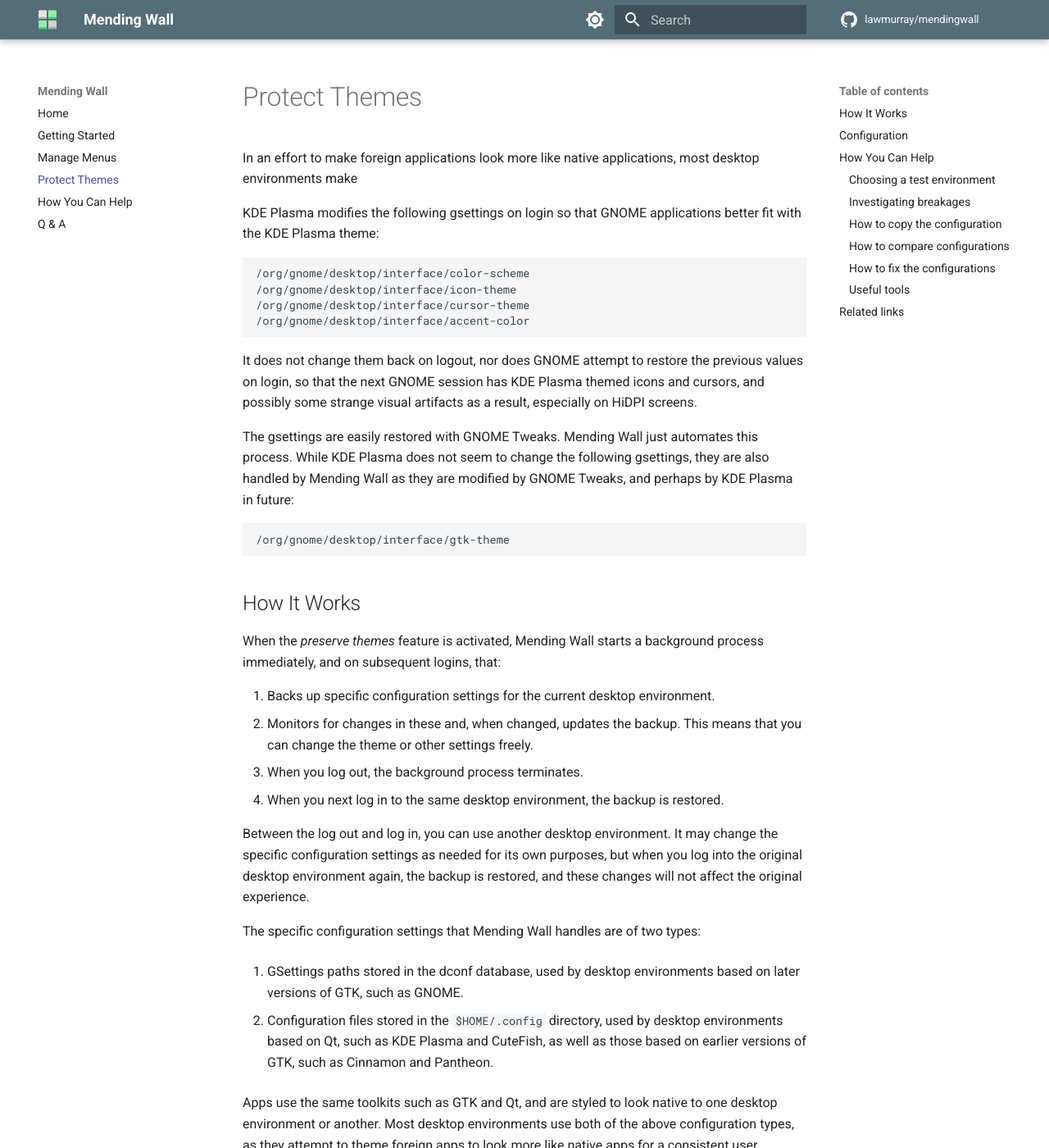
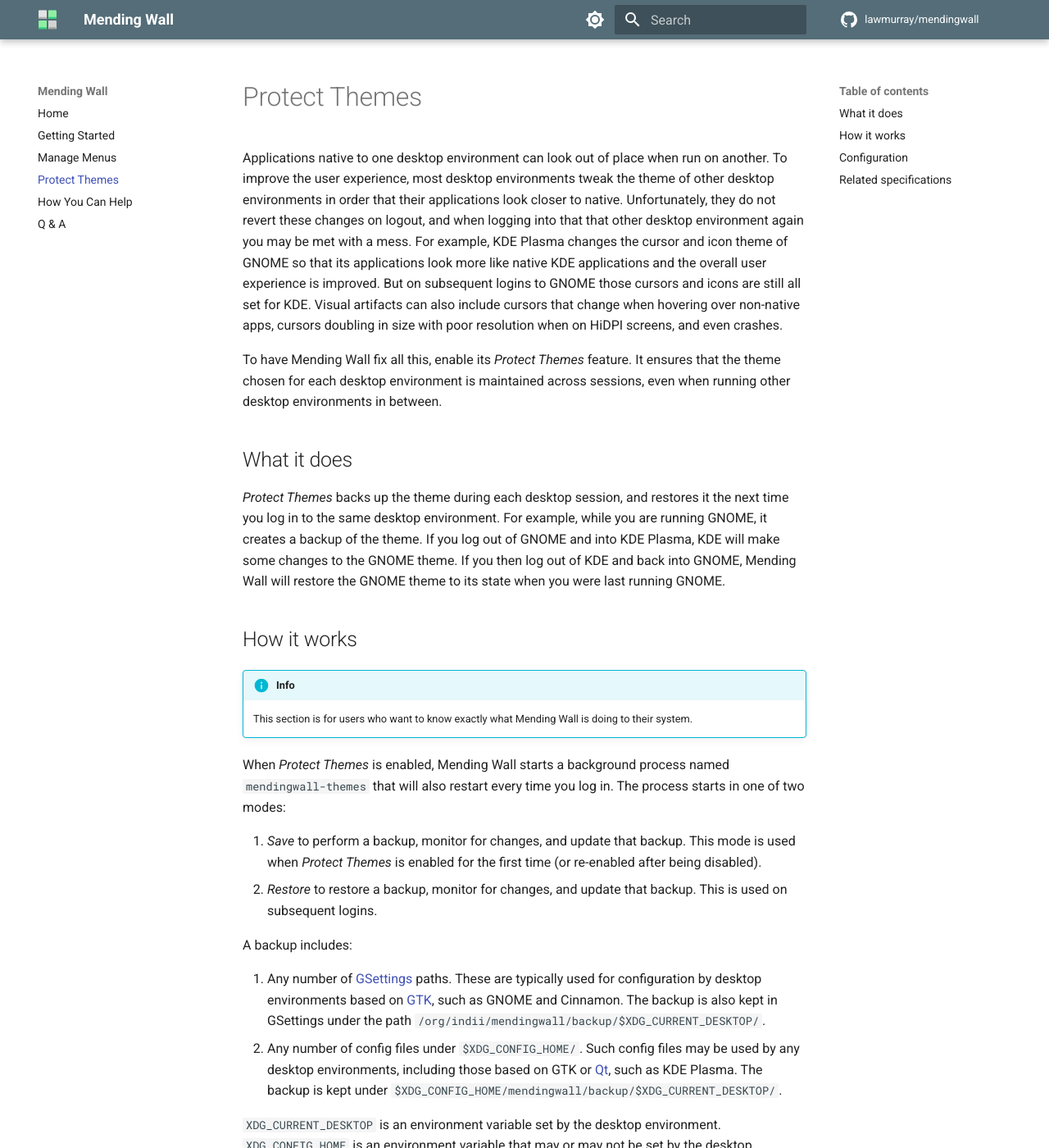
Before and after one commit to lawmurray/mendingwall, an MkDocs documentation site: the page built from docs/protect-themes.md, in a window 1280 px wide and 1400 px high. Shown: the whole window at 82% size. Built offline with MkDocs 1.6.1 and Material for MkDocs 9.7.7, drawn with Linux system fonts in a browser that asks for light colours; comment, search, counter and statistics services are not loaded; some of the changed text lies outside the part shown.

````diff
--- a/docs/how-you-can-help.md
+++ b/docs/how-you-can-help.md
@@ -2,9 +2,66 @@
 
 Mending Wall is designed to make contributions as easy as possible, either with or without programming experience. User contributions are essential to expand coverage of desktop environments and Linux distributions. You can help with:
 
-- [Improving the *manage counterpart applications* feature](counterpart-applications.md), e.g. adding a missing application or a whole new desktop environment. This only requires editing config files.
-- [Improving the *preserve themes* feature](preserve-themes.md), e.g. finding and fixing breakages or adding support for a whole new desktop environment. This only requires editing config files.
-- [Reporting issues](https://github.com/lawmurray/mendingwall/issues), e.g. bugs in the app, problems with the above features on particular Linux distributions or in particular desktop environments, etc.
-- Adding whole new features. This requires programming. Mending Wall is written in C as a GNOME application using Adwaita, GTK4, and [Blueprint](https://jwestman.pages.gitlab.gnome.org/blueprint-compiler/).
+- [Improve *Manage Menus*](manage-menus.md), e.g. adding a missing application or a whole new desktop environment. This only requires editing config files.
+- [Improve *Protect Themes*](protect-themes.md), e.g. finding and fixing breakages or adding support for a whole new desktop environment. This only requires editing config files.
+- [Report issues](https://github.com/lawmurray/mendingwall/issues), e.g. bugs in the app, problems with the above features on particular Linux distributions or in particular desktop environments, etc.
+- Add whole new features. This requires programming. Mending Wall is written in C as a GNOME application using Adwaita, GTK4, and [Blueprint](https://jwestman.pages.gitlab.gnome.org/blueprint-compiler/).
 
 All contributions can be made via the [GitHub repository](https://github.com/lawmurray/mendingwall), either via an [issue](https://github.com/lawmurray/mendingwall/issues) or a [pull request](https://github.com/lawmurray/mendingwall/pull_requests). If GitHub is unfamiliar to you, just start by opening an issue to describe the problem that you have found, the results of your investigation so far, and a proposed fix if you have one. Others can help from there.
+
+
+## Suggested workflow
+
+You have several options as a work environment:
+
+1. Use a virtual machine, perhaps run with [Boxes](https://apps.gnome.org/Boxes/) or [VirtualBox](https://www.virtualbox.org/) to make it easy. Install a Linux distribution to work with. There is value in testing different Linux distributions as they often apply their own themes to desktop environments that may need special consideration. Consider trying a new distribution!
+2. Use your current system but first create a snapshot that you can restore in case of problems.
+3. Use your current system if you are determined to fix anything that breaks anyway.
+
+### Investigating breakages
+
+Once you have chosen a work environment, you need to install at least two desktop environments for testing (e.g. GNOME and KDE). In most cases, one will already have been installed when you installed Linux. After installation, a typical workflow is as follows:
+
+1. Log into the first desktop environment and ensure that it is running correctly. Make a copy of the configuration (see below).
+2. Log into the second desktop environment and ensure that it is running correctly. Usually there are no problems at this stage. Make a copy of the configuration.
+3. Log into the first desktop environment again. Often something will now be broken, e.g. the theme, cursors, icons, fonts. Make a copy of the (broken) configuration.
+4. Fix what is broken in the first desktop environment, which can usually be achieved through its settings app. Make a copy of the (now fixed) configuration.
+
+You should now have four complete copies of the configuration in various steps, from each of the four steps. You can now compare those to see what changed to cause the breakage.
+
+!!! tip
+    Now is a great time to [open an issue](https://github.com/lawmurray/mendingwall/issues/) on the Mending Wall GitHub repository to report the preliminary results of your investigation. Other users may be able to help in understanding the problem and contributing a fix.
+
+### Copying config
+
+GTK-based desktop environments (e.g. GNOME, Cinnamon, Pantheon) keep their configuration in one of two places:
+
+1. The dconf database,
+2. Configuration files in your `$HOME/.config` directory.
+
+### Comparing config
+
+If you have multiple copies of the configuration using the process described above, you can make comparisons just by using a recursive `diff`:
+```
+diff -qr config1 config2
+```
+
+### Fixing config
+
+Now that you understand the changes being made, you can automate the repair via Mending Wall's `themes.conf` configuration file.
+
+## Useful tools
+
+- For an app to modify `.desktop` files, consider [Main Menu](https://flathub.org/apps/page.codeberg.libre_menu_editor.LibreMenuEditor).
+
+- For an app to browse the `dconf` database and make edits, consider [Dconf Editor](https://apps.gnome.org/DconfEditor/).
+
+- To watch for changes to the dconf database, use the `dconf` command-line tool:
+   ```
+   dconf watch /
+   ```
+   The path `/` can be made more specific, e.g.
+   ```
+   dconf watch /org/gnome/desktop/
+   ```
+   This will output changes to the path live as you mess about.
--- a/docs/protect-themes.md
+++ b/docs/protect-themes.md
@@ -1,121 +1,62 @@
 # Protect Themes
 
-In an effort to make foreign applications look more like native applications, most desktop environments make
+Applications native to one desktop environment can look out of place when run on another. To improve the user experience, most desktop environments tweak the theme of other desktop environments in order that their applications look closer to native. Unfortunately, they do not revert these changes on logout, and when logging into that that other desktop environment again you may be met with a mess. For example, KDE Plasma changes the cursor and icon theme of GNOME so that its applications look more like native KDE applications and the overall user experience is improved. But on subsequent logins to GNOME those cursors and icons are still all set for KDE. Visual artifacts can also include cursors that change when hovering over non-native apps, cursors doubling in size with poor resolution when on HiDPI screens, and even crashes.
 
-KDE Plasma modifies the following gsettings on login so that GNOME applications better fit with the KDE Plasma theme:
-
-```
-/org/gnome/desktop/interface/color-scheme
-/org/gnome/desktop/interface/icon-theme
-/org/gnome/desktop/interface/cursor-theme
-/org/gnome/desktop/interface/accent-color
-```
-
-It does not change them back on logout, nor does GNOME attempt to restore the previous values on login, so that the next GNOME session has KDE Plasma themed icons and cursors, and possibly some strange visual artifacts as a result, especially on HiDPI screens.
-
-The gsettings are easily restored with GNOME Tweaks. Mending Wall just automates this process. While KDE Plasma does not seem to change the following gsettings, they are also handled by Mending Wall as they are modified by GNOME Tweaks, and perhaps by KDE Plasma in future:
-
-```
-/org/gnome/desktop/interface/gtk-theme
-```
+To have Mending Wall fix all this, enable its *Protect Themes* feature. It ensures that the theme chosen for each desktop environment is maintained across sessions, even when running other desktop environments in between.
 
 
-## How It Works
+## What it does
 
-When the *preserve themes* feature is activated, Mending Wall starts a background process immediately, and on subsequent logins, that:
+*Protect Themes* backs up the theme during each desktop session, and restores it the next time you log in to the same desktop environment. For example, while you are running GNOME, it creates a backup of the theme. If you log out of GNOME and into KDE Plasma, KDE will make some changes to the GNOME theme. If you then log out of KDE and back into GNOME, Mending Wall will restore the GNOME theme to its state when you were last running GNOME.
 
-1. Backs up specific configuration settings for the current desktop environment.
-2. Monitors for changes in these and, when changed, updates the backup. This means that you can change the theme or other settings freely.
-3. When you log out, the background process terminates.
-4. When you next log in to the same desktop environment, the backup is restored.
 
-Between the log out and log in, you can use another desktop environment. It may change the specific configuration settings as needed for its own purposes, but when you log into the original desktop environment again, the backup is restored, and these changes will not affect the original experience.
+## How it works
 
-The specific configuration settings that Mending Wall handles are of two types:
+!!! info
+    This section is for users who want to know exactly what Mending Wall is doing to their system.
 
-1. GSettings paths stored in the dconf database, used by desktop environments based on later versions of GTK, such as GNOME.
+When *Protect Themes* is enabled, Mending Wall starts a background process named `mendingwall-themes` that will also restart every time you log in. The process starts in one of two modes:
 
-2. Configuration files stored in the `$HOME/.config` directory, used by desktop environments based on Qt, such as KDE Plasma and CuteFish, as well as those based on earlier versions of GTK, such as Cinnamon and Pantheon.
+1. *Save* to perform a backup, monitor for changes, and update that backup. This mode is used when *Protect Themes* is enabled for the first time (or re-enabled after being disabled).
+2. *Restore* to restore a backup, monitor for changes, and update that backup. This is used on subsequent logins.
 
-Apps use the same toolkits such as GTK and Qt, and are styled to look native to one desktop environment or another. Most desktop environments use both of the above configuration types, as they attempt to theme foreign apps to look more like native apps for a consistent user experience.
+A backup includes:
+
+1. Any number of [GSettings](https://docs.gtk.org/gio/class.Settings.html) paths. These are typically used for configuration by desktop environments based on [GTK](https://gtk.org), such as GNOME and Cinnamon. The backup is also kept in GSettings under the path `/org/indii/mendingwall/backup/$XDG_CURRENT_DESKTOP/`.
+2. Any number of config files under `$XDG_CONFIG_HOME/`. Such config files may be used by any desktop environments, including those based on GTK or [Qt](https://contribute.qt-project.org/), such as KDE Plasma. The backup is kept under `$XDG_CONFIG_HOME/mendingwall/backup/$XDG_CURRENT_DESKTOP/`.
+
+`XDG_CURRENT_DESKTOP` is an environment variable set by the desktop environment. `XDG_CONFIG_HOME` is an environment variable that may or may not be set by the desktop environment; if not set, the default value of `$HOME/.config` is used.
+
 
 ## Configuration
 
-The specific GSettings paths and config files to backup and restore are configured with a config file `mendingwall/preserve-themes.conf`. If the environment variable `$XDG_CONFIG_HOME` is set, then the directory `$XDG_CONFIG_HOME` is first checked for the config file. If not found, the directories in `XDG_CONFIG_DIRS` are checked in order until the config file is found.
+!!! info
+    This section is for contributors to help improve Mending Wall. The installed configuration is meant to be suitable for everyone with no adjustments required.
 
-The config file contains group headers for desktop environments followed by key-value pairs that specify GSettings paths and config files save and restore when running that desktop environment. For example:
+The specific GSettings paths and config files to back up and restore are set in the config file `themes.conf`. If the environment variable `XDG_CONFIG_HOME` is set then `$XDG_CONFIG_HOME/mendingwall/` is checked for the file, otherwise the default directory `$HOME/.config/mendingwall/` is checked. If the file is not found, the directories listed in `XDG_CONFIG_DIRS` are checked in order, adding a subdirectory `mendingwall/` to each, until the file is first found.
+
+If `themes.conf` is in a system directory and you wish to make changes to it, first copy it into `$XDG_CONFIG_HOME/mendingwall/` or `$HOME/.config/mendingwall/`.
+
+The config file is in the [KeyFile](https://docs.gtk.org/glib/struct.KeyFile.html) format. It contains any number of group headers to identify desktop environments, each followed by key-value pairs that specify the GSettings paths and config files to backup and restore. For example:
 ```
 [GNOME]
-gsettings=/org/gnome/desktop/interface/
+GSettings=/org/gnome/desktop/interface/
 
 [KDE]
-files=~/.config/kwinrc;.config/kcminputrc
+ConfigFiles=kwinrc;kcminputrc
 ```
-The group headers are surrounded by square brackets (`[...]`) and specify a desktop environment. The environment variable `$XDG_CURRENT_DESKTOP` is used to determine which desktop environment is running and so which group to use. If `$XDG_CURRENT_DESKTOP` lists multiple desktop environments (e.g. `GNOME;Unity`), then the union of multiple groups is used (values for the same key are concatenated with duplicates removed).
 
-Each key is followed by an equal sign (`=`), and where multiple values are required they are separated by semicolons (`;`). Recognized keys are:
+The group headers are surrounded by square brackets (`[...]`) and identify the desktop environments. The environment variable `XDG_CURRENT_DESKTOP` is used to determine which group to use. If `XDG_CURRENT_DESKTOP` lists multiple desktop environments (e.g. `Budgie:GNOME`, note colon-separated in this case, as per the [specification](https://specifications.freedesktop.org/desktop-entry-spec/latest/)) then it is treated as if one value; in this context such combinations really indicate a distinct desktop environment (e.g. `Budgie:GNOME` really indicates [Budgie](https://buddiesofbudgie.org/)).
+
+Each key is followed by an equals sign (`=`), and where multiple values are required they are separated by semicolons (`;`). Recognized keys are:
 
 | Key | Value |
 | --- | ----- |
 | `GSettings` | GSettings paths to save and restore. Each should begin and end with a forward slash (`/`). All entries at the path are saved and restored, but there is no recursion into children, so these should be specified separately if desired. |
-| `Files` | Configuration files to save and restore. Each should start with a tilde (`~`) so as to be relative to the user's home directory. |
+| `ConfigFiles` | Config files to save and restore. Each should be relative to the `$XDG_CONFIG_HOME/` (or default `$HOME/.config/`) directory. There is no support for directories or recursion. |
 
-## How You Can Help
 
-### Choosing a test environment
+## Related specifications
 
-You have several options as a work environment:
-
-1. Use your current system if you are determined to fix anything that breaks anyway.
-2. Use your current system but first create a snapshot that you can restore in case of problems.
-3. Use a virtual machine, perhaps run with [Boxes](https://apps.gnome.org/Boxes/) or [VirtualBox](https://www.virtualbox.org/) to make it easy. Install a Linux distribution to work with. There is value in testing different Linux distributions and so consider going with the unfamiliar.
-
-### Investigating breakages
-
-Once you have chosen a work environment, you need to install at least two desktop environments for testing (e.g. GNOME and KDE). In most cases, one will already have been installed when you installed Linux. After installation, a typical workflow is as follows:
-
-1. Log into the first desktop environment and ensure that it is running correctly. Make a copy of the configuration (see below).
-2. Log into the second desktop environment and ensure that it is running correctly. Usually there are no problems at this stage. Make a copy of the configuration.
-3. Log into the first desktop environment again. Often something will now be broken, e.g. the theme, cursors, icons, fonts. Make a copy of the (broken) configuration.
-4. Fix what is broken in the first desktop environment, which can usually be achieved through its settings app. Make a copy of the (now fixed) configuration.
-
-You should now have four complete copies of the configuration in various steps, from each of the four steps. You can now compare those to see what changed to cause the breakage.
-
-!!! tip
-    Now is a great time to [open an issue](https://github.com/lawmurray/mendingwall/issues/) on the Mending Wall GitHub repository to report the preliminary results of your investigation. Other users may be able to help in understanding the problem and contributing a fix.
-
-### How to copy the configuration
-
-GTK-based desktop environments (e.g. GNOME, Cinnamon, Pantheon) keep their configuration in one of two places:
-
-1. The dconf database,
-2. Configuration files in your `$HOME/.config` directory.
-
-### How to compare configurations
-
-If you have multiple copies of the configuration using the process described above, you can make comparisons just by using a recursive `diff`:
-```
-diff -qr config1 config2
-```
-
-### How to fix the configurations
-
-Now that you understand the changes being made, you can automate the repair via Mending Wall's `preserve-themes.conf` configuration file.
-
-### Useful tools
-
-To view the `dconf` database, and potentially make edits, consider [Dconf Editor](https://apps.gnome.org/DconfEditor/).
-
-To watch live for changes to the dconf database, use the `dconf` command-line tool:
-```
-dconf watch /
-```
-The path `/` can be made more specific, e.g.
-```
-dconf watch /org/gnome/desktop
-```
-
-## Related links
-
-- [XDG Base Directory Specification](https://specifications.freedesktop.org/basedir-spec/latest/) for the `$XDG_CONFIG_HOME` and `$XDG_CONFIG_DIRS` environment variables.
-- [XDG Desktop Entry Specification](https://specifications.freedesktop.org/desktop-entry-spec/latest/) for the `$XDG_CURRENT_DESKTOP` environment variable.
+* The [XDG Base Directory Specification](https://specifications.freedesktop.org/basedir-spec/latest/) for the `XDG_CONFIG_HOME` environment variable.
+* The [Recognized desktop entry keys](https://specifications.freedesktop.org/desktop-entry-spec/latest/recognized-keys.html) section of the [XDG Desktop Entry Specification](https://specifications.freedesktop.org/desktop-entry-spec/latest/) for the `XDG_CURRENT_DESKTOP` environment variable.
````
Also changed, not shown: README.md (+0 -21 lines), docs/manage-menus.md (+12 -11 lines).
